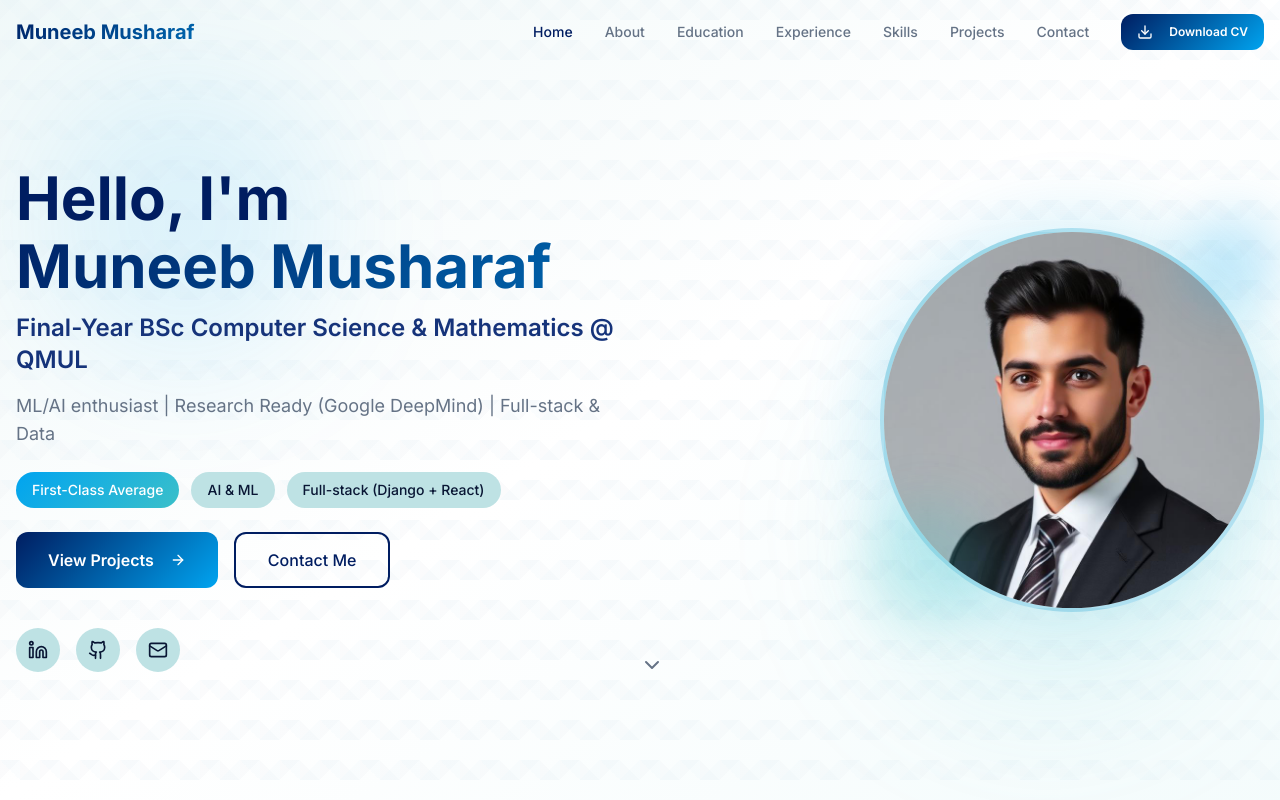
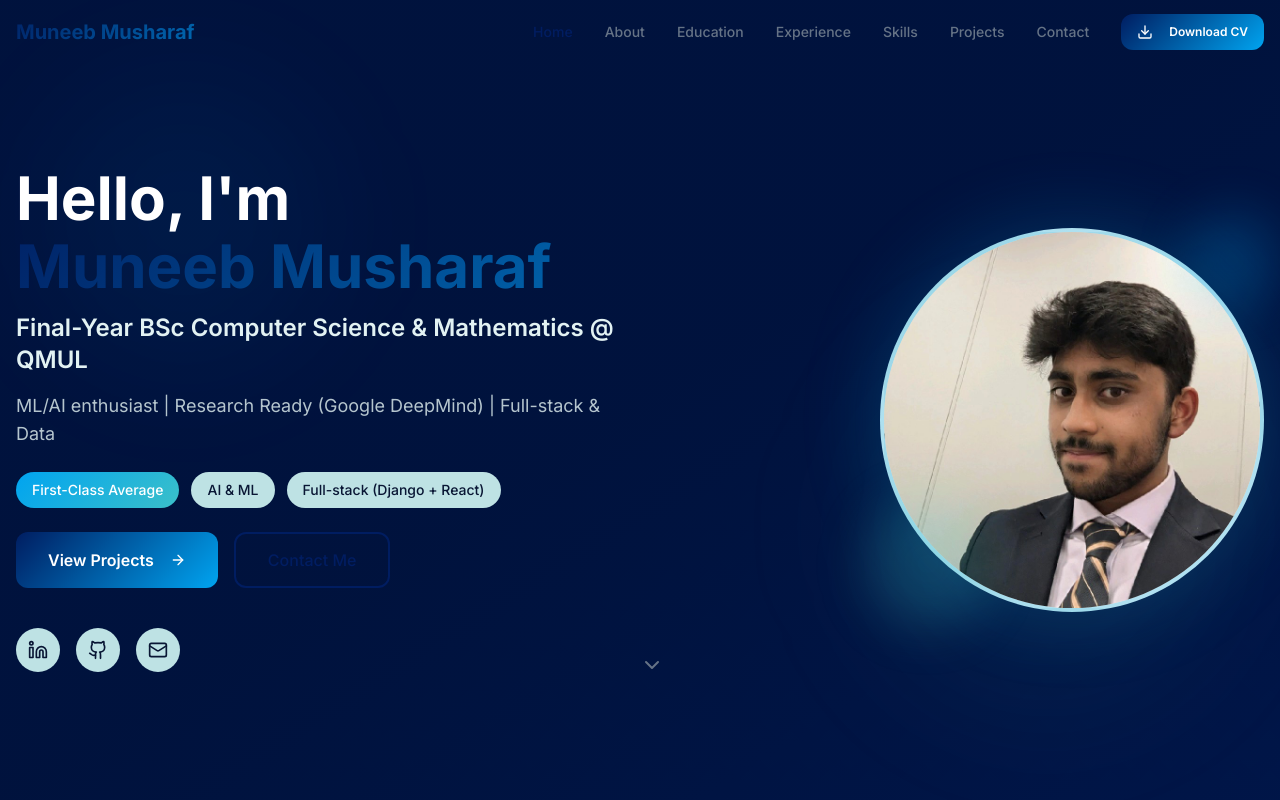
Before and after one commit to MUNEEBM05/muneeb-musharaf, a React (Vite) app: page / in a window 1280 px wide. Shown: the top 800 px of the page. Built offline with nearby package versions, Linux system fonts and the light colour scheme.

Commit message:
Change hero background and image
Switch the light blue background in the hero section to the dark navy blue and adjust text color for better contrast. Update the profile picture to the provided URL.

```diff
--- a/src/components/Hero.tsx
+++ b/src/components/Hero.tsx
@@ -2,7 +2,7 @@ import { useEffect, useState } from "react";
 import { Button } from "@/components/ui/button";
 import { ArrowRight, Github, Linkedin, Mail, ChevronDown } from "lucide-react";
 import { Link } from "react-router-dom";
-import muneebProfile from "@/assets/muneeb-profile.jpg";
+import linkedinProfile from "@/assets/linkedin-profile.jpg";
 
 const Hero = () => {
   const [imageLoaded, setImageLoaded] = useState(false);
@@ -15,33 +15,33 @@ const Hero = () => {
 
   useEffect(() => {
     const img = new Image();
-    img.src = muneebProfile;
+    img.src = linkedinProfile;
     img.onload = () => setImageLoaded(true);
   }, []);
 
   return (
-    <section className="min-h-screen relative flex items-center justify-center overflow-hidden">
+    <section className="min-h-screen relative flex items-center justify-center overflow-hidden bg-primary-dark">
       {/* Background Pattern */}
-      <div className="absolute inset-0 hero-pattern opacity-50" />
-      <div className="absolute inset-0 bg-gradient-to-br from-secondary-light/50 via-transparent to-teal-light/30" />
+      <div className="absolute inset-0 hero-pattern opacity-20" />
+      <div className="absolute inset-0 bg-gradient-to-br from-primary-dark via-primary-dark/95 to-primary/30" />
 
       {/* Animated Background Elements */}
-      <div className="absolute top-20 left-10 w-72 h-72 bg-accent/10 rounded-full blur-3xl animate-float" />
-      <div className="absolute bottom-20 right-10 w-96 h-96 bg-teal/10 rounded-full blur-3xl animate-float animation-delay-2000" />
+      <div className="absolute top-20 left-10 w-72 h-72 bg-accent/5 rounded-full blur-3xl animate-float" />
+      <div className="absolute bottom-20 right-10 w-96 h-96 bg-teal/5 rounded-full blur-3xl animate-float animation-delay-2000" />
 
       <div className="container mx-auto px-4 pt-20 pb-10 relative z-10">
         <div className="grid lg:grid-cols-2 gap-12 items-center">
           {/* Text Content */}
           <div className="space-y-6 animate-fade-up">
             <div className="space-y-4">
-              <h1 className="text-4xl md:text-5xl lg:text-6xl font-bold text-primary">
+              <h1 className="text-4xl md:text-5xl lg:text-6xl font-bold text-white">
                 Hello, I'm
                 <span className="block gradient-text mt-2">Muneeb Musharaf</span>
               </h1>
-              <h2 className="text-xl md:text-2xl font-semibold text-primary-light">
+              <h2 className="text-xl md:text-2xl font-semibold text-secondary-light">
                 Final-Year BSc Computer Science & Mathematics @ QMUL
               </h2>
-              <p className="text-lg text-muted-foreground">
+              <p className="text-lg text-secondary-light/80">
                 ML/AI enthusiast | Research Ready (Google DeepMind) | Full-stack & Data
               </p>
             </div>
@@ -118,7 +118,7 @@ const Hero = () => {
                 <div className="relative w-full h-full rounded-full border-4 border-accent/20 overflow-hidden bg-gradient-to-br from-secondary to-secondary-light">
                   {imageLoaded ? (
                     <img
-                      src={muneebProfile}
+                      src={linkedinProfile}
                       alt="Muneeb Musharaf"
                       className="w-full h-full object-cover"
                     />
```
Also changed, not shown: src/assets/linkedin-profile.jpg (added).
